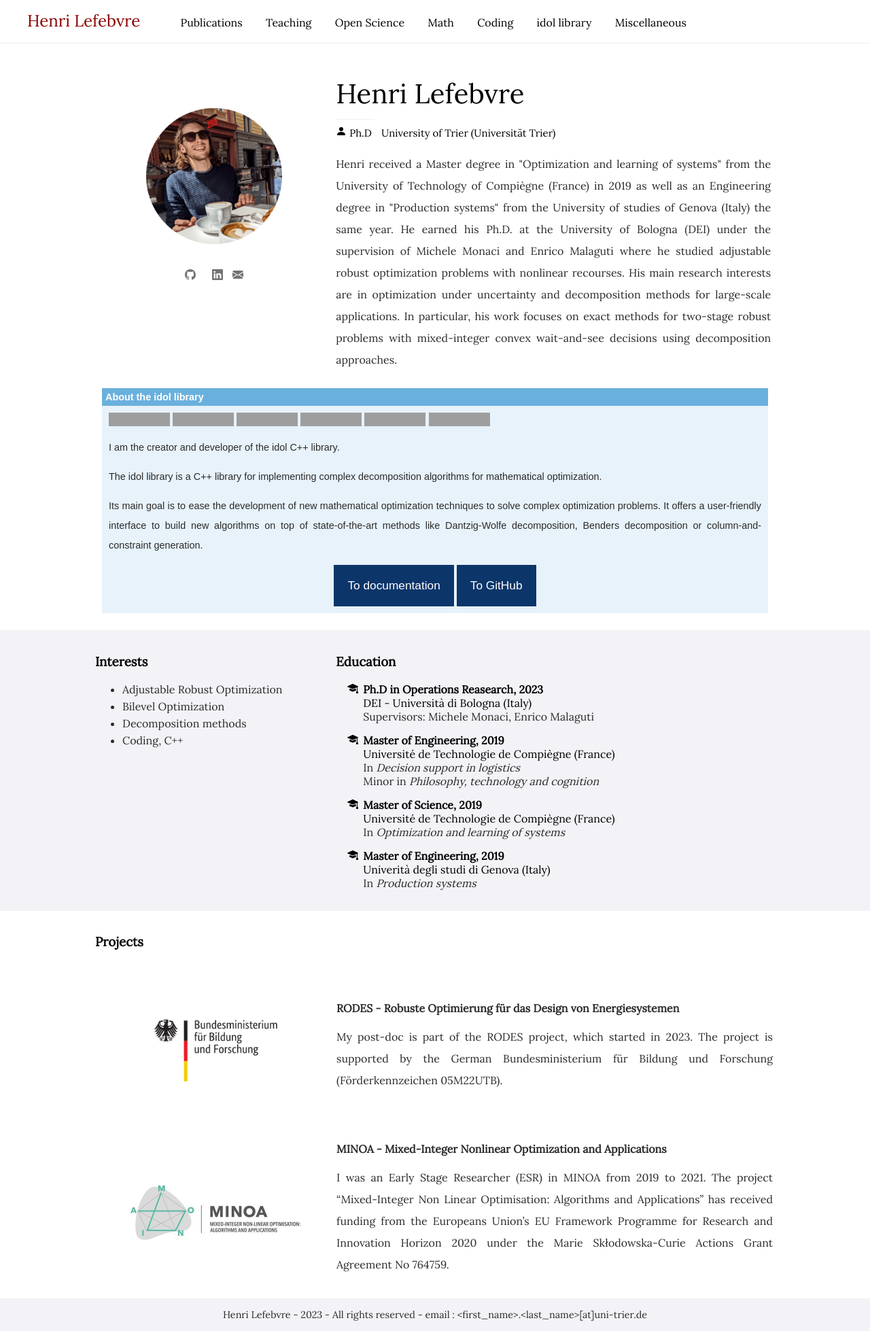
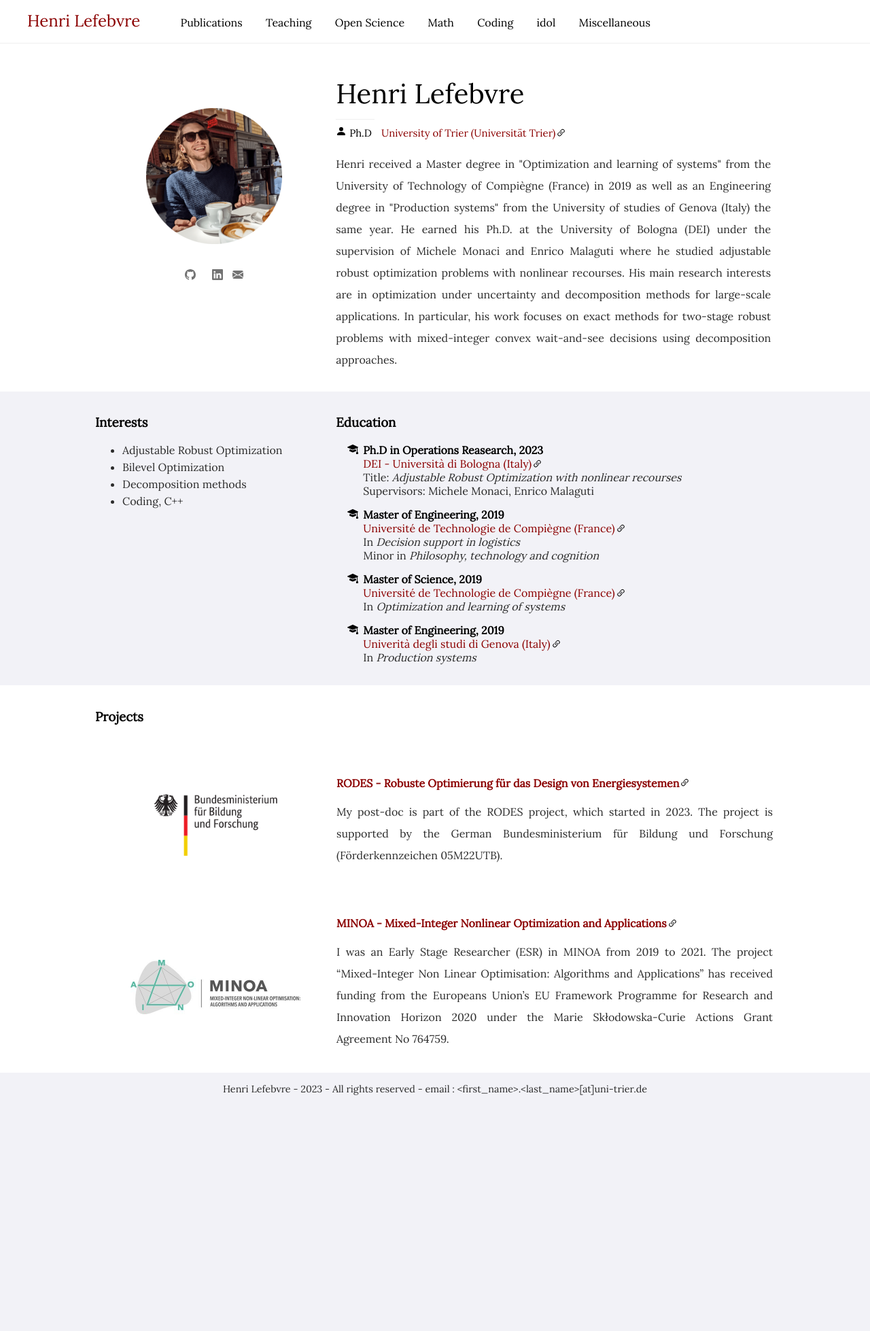
Before and after one commit to hlefebvr/hlefebvr.github.io, a Jekyll site: the page built from index.html, in a window 1280 px wide. Shown: the whole page at 68% size. Built offline with Jekyll 4.4.1, drawn with Linux system fonts in a browser that asks for light colours; nearby versions of some CDN libraries; a style sheet for code colours, icons or effects is not loaded; after the commit the page ends 1626 px from its top, so only the background shows below that; grey boxes are pictures that could not be loaded.

Commit message:
improves design

```diff
--- a/_includes/head.html
+++ b/_includes/head.html
@@ -6,6 +6,7 @@
 <link rel="preconnect" href="https://fonts.gstatic.com" crossorigin>
 <link href="https://fonts.googleapis.com/css2?family=Lora&display=swap" rel="stylesheet">
 <link rel="stylesheet" href="https://cdn.jsdelivr.net/gh/jpswalsh/academicons@1/css/academicons.min.css">
+<link href="https://fonts.googleapis.com/css2?family=Poppins&display=swap" rel="stylesheet">
 
 <!-- jQuery -->
 <script src="https://code.jquery.com/jquery-3.6.1.slim.js" integrity="sha256-tXm+sa1uzsbFnbXt8GJqsgi2Tw+m4BLGDof6eUPjbtk=" crossorigin="anonymous"></script>
--- a/_includes/header.html
+++ b/_includes/header.html
@@ -12,7 +12,7 @@
                 <li><a href="/open-science/">Open Science</a></li>
                 <li><a href="/math.html">Math</a></li>
                 <li><a href="/coding.html">Coding</a></li>
-                <li><a href="/idol-lib">idol library</a></li>
+                <li><a href="/idol-lib">idol</a></li>
                 <li>
                     <a href="#">Miscellaneous</a>
                     <ul>
--- a/assets/css/design.css
+++ b/assets/css/design.css
@@ -82,18 +82,28 @@ margin: 0;
     opacity: 1;
 }
 
-a {
-color: black;
-text-decoration: none;
-transition: 250ms;
-}
-
 a:hover {
 color: #8B0000;
 }
 
+a {
+  text-decoration: none;
+  color: black;
+}
+
+.main a, .home-bio a, .projects a {
+  text-decoration: none;
+  color: #8B0000;
+  padding-right: 16px;
+  background-image:url('/assets/images/link-45deg.svg');
+  background-repeat: no-repeat;
+  background-position-x: right;
+  background-position-y: center;
+  background-size:15px;
+}
+
 #nav {
-display: inline-block;
+  display: inline-block;
 }
 
 .content {
@@ -170,10 +180,6 @@ margin-bottom: 5px;
 list-style-image: url("/assets/images/graduate.svg");
 }
 
-.education li a {
-display: block;
-}
-
 .education li b {
 color: black;
 }
@@ -213,25 +219,25 @@ border-radius: 5px;
 }
 
 .attachment {
+    color:black  !important;
     margin: 5px;
     padding: 20px 20px 20px 30px;
     border: 1px solid #efefef;
     -webkit-box-shadow: 0px 1px 2px 0px rgba(0,0,0,.05);
     box-shadow: 0px 1px 2px 0px rgba(0,0,0,.05);
     background-color: white;
-    background-image: url("/assets/images/paperclip.svg");
-    background-repeat: no-repeat;
-    background-position-x: 5px;
-    background-position-y: center;
+    background-repeat: no-repeat !important;
+    background-position-x: 5px !important;
+    background-position-y: center !important;
     display: inline-block;
 }
 
 .attachment-download {
-    background-image: url("/assets/images/paperclip.svg");
+    background-image: url("/assets/images/paperclip.svg") !important;
 }
 
 .attachment-link {
-    background-image: url("/assets/images/link-45deg.svg");
+    background-image: url("/assets/images/link-45deg.svg") !important;
 }
 
 .category-item {
@@ -261,6 +267,11 @@ border-radius: 5px;
     width: 300px;
     padding-right: 20px;
     padding-top: 20px;
+}
+
+#toc a {
+  color:black !important;
+  background: none !important;
 }
 
 .sticky {
--- a/index.html
+++ b/index.html
@@ -56,42 +56,7 @@ title: "Home"
         </div>
 
 
-        <div class="content-home">
-            <div class="home-window">
-                <div class="home-window-title">
-                    About the idol library
-                </div>
-                <div class="home-window-content">
-                    <img alt="https://img.shields.io/github/license/hlefebvr/idol" src="https://img.shields.io/github/license/hlefebvr/idol">
-                    <img alt="https://img.shields.io/github/v/tag/hlefebvr/idol?label=version" src="https://img.shields.io/github/v/tag/hlefebvr/idol?label=version">
-                    <img alt="https://img.shields.io/github/actions/workflow/status/hlefebvr/idol/cmake.yml?branch=main" src="https://img.shields.io/github/actions/workflow/status/hlefebvr/idol/cmake.yml?branch=main">
-                    <img alt="https://img.shields.io/github/issues-raw/hlefebvr/idol" src="https://img.shields.io/github/issues-raw/hlefebvr/idol">
-                    <img alt="https://www.repostatus.org/badges/latest/wip.svg" src="https://www.repostatus.org/badges/latest/wip.svg">
-                    <img style="margin-left: 1px;" alt="https://codecov.io/github/hlefebvr/idol/branch/main/graph/badge.svg?token=BWMH5522QP)](https://app.codecov.io/gh/hlefebvr/idol" src="https://codecov.io/github/hlefebvr/idol/branch/main/graph/badge.svg?token=BWMH5522QP)](https://app.codecov.io/gh/hlefebvr/idol">
 
-                    <p>
-                        I am the creator and developer of the idol C++ library.
-                    </p>
-
-                    <p>
-                        The idol library is a C++ library for implementing complex decomposition algorithms for
-                        mathematical optimization.
-                    </p>
-                    <p>
-                        Its main goal is to ease the development of new mathematical optimization techniques to
-                        solve complex optimization problems. It offers a user-friendly interface to build new algorithms
-                        on top of state-of-the-art methods like Dantzig-Wolfe decomposition, Benders decomposition or
-                        column-and-constraint generation.
-                    </p>
-
-                    <center>
-                        <a href="idol" class="home-window-button" target="_blank">To documentation</a>
-                        <a href="idol" class="home-window-button" target="_blank">To GitHub</a>
-                    </center>
-
-                </div>
-            </div>
-        </div>
 
     </div>
 </div>
@@ -115,24 +80,25 @@ title: "Home"
             <p>
                 <ul class="education">
                     <li>
-                        <b>Ph.D in Operations Reasearch, 2023</b>
-                        <a href="https://www.unibo.it/it" target="_blank">DEI - Università di Bologna (Italy)</a>
+                        <b>Ph.D in Operations Reasearch, 2023</b><br />
+                        <a href="https://www.unibo.it/it" target="_blank">DEI - Università di Bologna (Italy)</a><br />
+                        Title: <i>Adjustable Robust Optimization with nonlinear recourses</i><br />
                         Supervisors: Michele Monaci, Enrico Malaguti
                     </li>
                     <li>
-                        <b>Master of Engineering, 2019</b>
-                        <a href="https://www.utc.fr/" target="_blank">Université de Technologie de Compiègne (France)</a>
+                        <b>Master of Engineering, 2019</b><br />
+                        <a href="https://www.utc.fr/" target="_blank">Université de Technologie de Compiègne (France)</a><br />
                         In <i>Decision support in logistics</i><br />
                         Minor in <i>Philosophy, technology and cognition</i>
                     </li>
                     <li>
-                        <b>Master of Science, 2019</b>
-                        <a href="https://www.utc.fr/" target="_blank">Université de Technologie de Compiègne (France)</a>
+                        <b>Master of Science, 2019</b><br />
+                        <a href="https://www.utc.fr/" target="_blank">Université de Technologie de Compiègne (France)</a><br />
                         In <i>Optimization and learning of systems</i>
                     </li>
                     <li>
-                        <b>Master of Engineering, 2019</b>
-                        <a href="https://unige.it/" target="_blank">Univerità degli studi di Genova (Italy)</a>
+                        <b>Master of Engineering, 2019</b><br />
+                        <a href="https://unige.it/" target="_blank">Univerità degli studi di Genova (Italy)</a><br />
                         In <i>Production systems</i>
                     </li>
                 </ul>
@@ -151,10 +117,10 @@ title: "Home"
           <table class="projects">
             <tr>
               <td>
-                <a href="https://www.eins.tu-darmstadt.de/eins/projects/rodes" target="_blank"><img src="assets/images/BMBF.png" /></a>
+                <img src="assets/images/BMBF.png" />
               </td>
               <td>
-                <b>RODES - Robuste Optimierung für das Design von Energiesystemen</b>
+                <a href="https://www.eins.tu-darmstadt.de/eins/projects/rodes" target="_blank"><b>RODES - Robuste Optimierung für das Design von Energiesystemen</b></a>
                 <p>
                   My post-doc is part of the RODES project, which started in 2023.
                   The project is supported by the German Bundesministerium für Bildung und Forschung (Förderkennzeichen 05M22UTB).
@@ -163,10 +129,10 @@ title: "Home"
             </tr>
             <tr>
               <td>
-                <a href="https://minoa-itn.fau.de/" target="_blank"><img src="assets/images/minoa.jpg" /></a>
+                <img src="assets/images/minoa.jpg" />
               </td>
               <td>
-                <b>MINOA - Mixed-Integer Nonlinear Optimization and Applications</b>
+                <b><a href="https://minoa-itn.fau.de/" target="_blank">MINOA - Mixed-Integer Nonlinear Optimization and Applications</a></b>
                 <p>
                   I was an Early Stage Researcher (ESR) in MINOA from 2019 to 2021.
                   The project “Mixed-Integer Non Linear Optimisation: Algorithms and Applications” has received funding from the Europeans Union’s EU Framework Programme for Research and Innovation Horizon 2020 under the Marie Skłodowska-Curie Actions Grant Agreement No 764759.
```
Also changed, not shown: idol-lib/index.html (+31 -4 lines), publications.html (+11 -7 lines), assets/images/arrow-right.svg (added).
